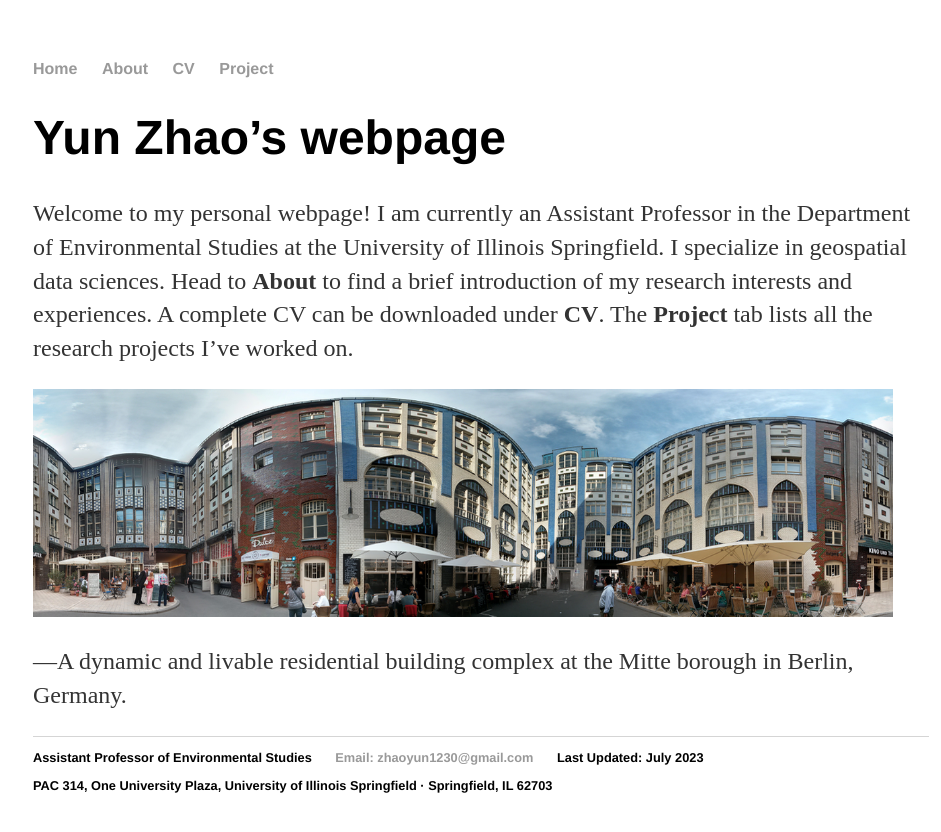
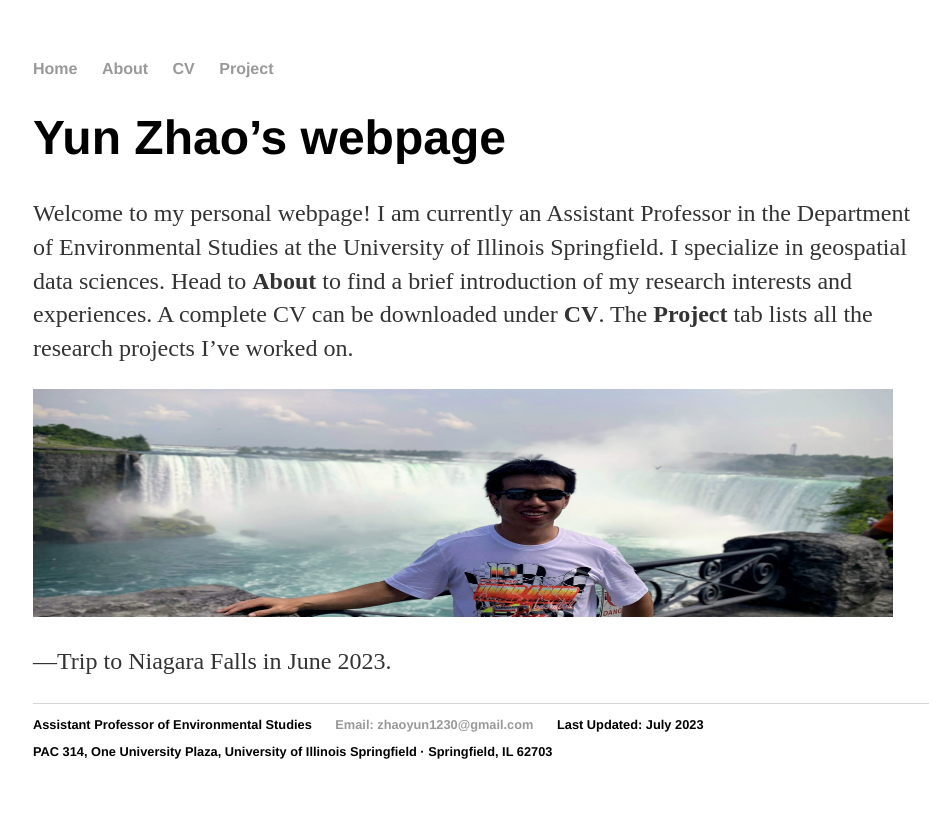
Before and after one commit to yun-zhao/yun-zhao.github.io, a Jekyll site: the page built from index.html, in a window 1280 px wide. Shown: the top 832 px of the page, without its empty margins (159-1100 px from the left). Built offline with Jekyll 4.4.1, drawn with Linux system fonts in a browser that asks for light colours.

Commit message:
Update index.html

```diff
--- a/index.html
+++ b/index.html
@@ -7,6 +7,6 @@ title: Yun Zhao, Geospatial Data Scientist
 	<p>Welcome to my personal webpage! I am currently an Assistant Professor in the Department of Environmental Studies at the University of Illinois Springfield. I specialize in geospatial data sciences.  Head to  <strong>About</strong> to find a brief introduction of my research interests and experiences. A complete CV can be downloaded under <strong>CV</strong>. The <strong>Project</strong> tab lists all the research projects I’ve worked on. </p>
 </div>
 <!-- <em>A Touch of Evil</em> Don't trust me. <a href="/about">Read more about my life...</a>-->
-<img src=compactcity.png alt=“compact city in Berlin, Germany” style="width:860px;height:228px;">
+<img src=HomePage.jpg alt=“Home Page Image” style="width:860px;height:228px;">
 
-<p>—A  dynamic and livable residential building complex at the Mitte borough in Berlin, Germany.
+<p>—Trip to Niagara Falls in June 2023.
```
